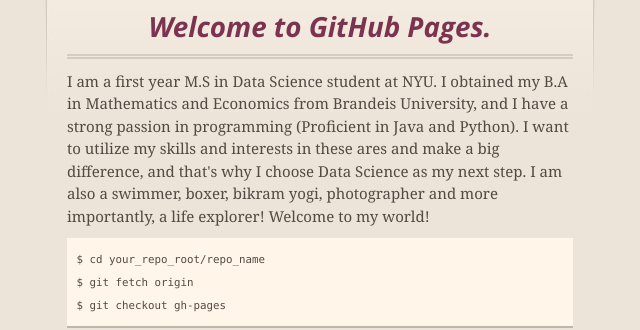
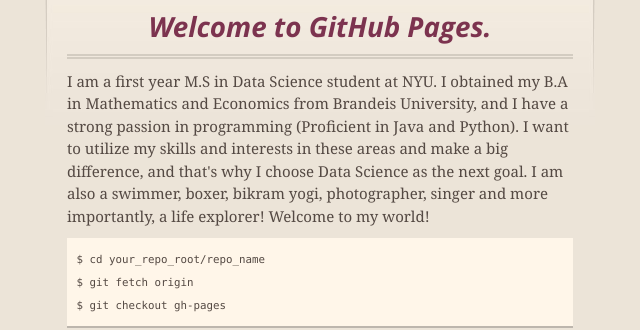
Before and after one commit to yw652/yw652.github.io, a plain HTML site: page index.html in a window 1280 px wide. Shown: the part 257-587 px from the top of the page, 320-960 px from the left. Drawn offline with nearby package versions, Linux system fonts and the light colour scheme.

Commit message:
Update index.html

```diff
--- a/index.html
+++ b/index.html
@@ -48,7 +48,7 @@
         <h3>
 <a id="Welcome to Yitong (Mimi) Wang's page" class="anchor" href="#Welcome to Yitong (Mimi) Wang's page" aria-hidden="true"><span class="octicon octicon-link"></span></a>Welcome to GitHub Pages.</h3>
 
-<p>I am a first year M.S in Data Science student at NYU. I obtained my B.A in Mathematics and Economics from Brandeis University, and I have a strong passion in programming (Proficient in Java and Python). I want to utilize my skills and interests in these ares and make a big difference, and that's why I choose Data Science as my next step. I am also a swimmer, boxer, bikram yogi, photographer and more importantly, a life explorer! Welcome to my world! </p>
+<p>I am a first year M.S in Data Science student at NYU. I obtained my B.A in Mathematics and Economics from Brandeis University, and I have a strong passion in programming (Proficient in Java and Python). I want to utilize my skills and interests in these areas and make a big difference, and that's why I choose Data Science as the next goal. I am also a swimmer, boxer, bikram yogi, photographer, singer and more importantly, a life explorer! Welcome to my world! </p>
 
 <pre><code>$ cd your_repo_root/repo_name
 $ git fetch origin
```
